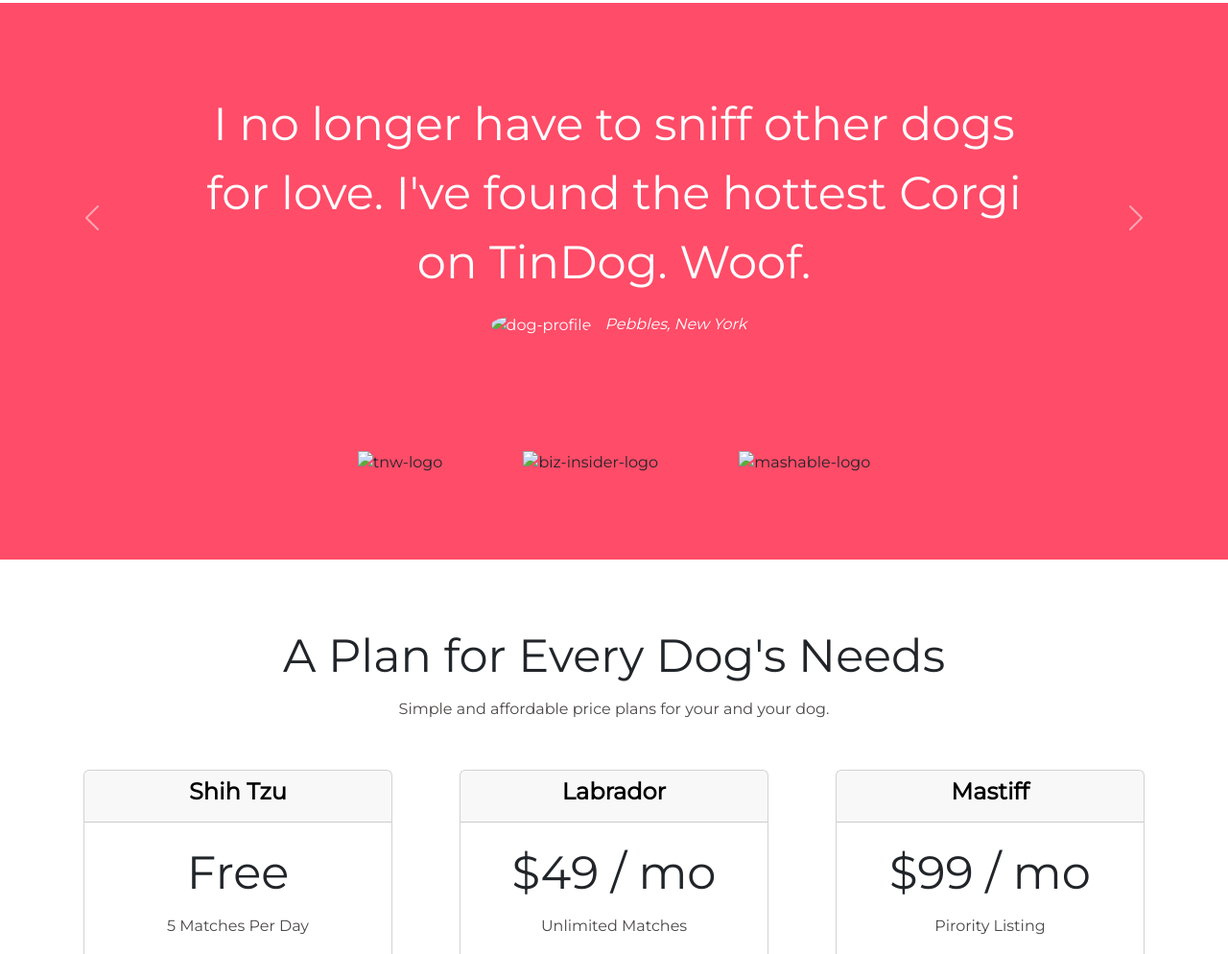
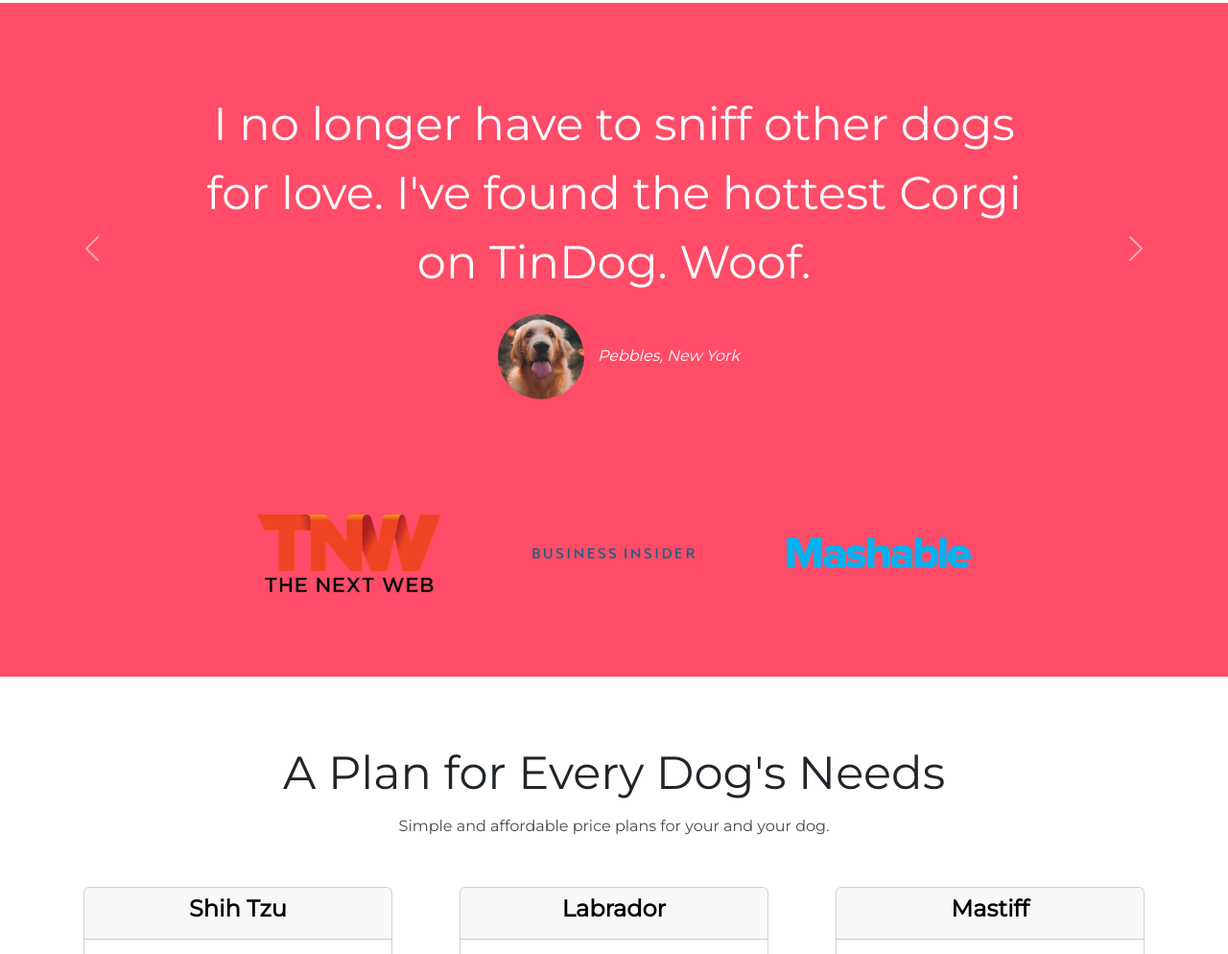
Before and after one commit to Hebikam/TinDogComplete, a plain HTML site: page index.html in a window 1280 px wide. Shown: the part 995-1989 px from the top of the page at 96% size. Drawn offline with nearby package versions, Linux system fonts and the light colour scheme; files that its build step writes are made by us from their sources.

Commit message:
images
images

```diff
--- a/index.html
+++ b/index.html
@@ -73,7 +73,7 @@
 
 
         <div class="col-lg-6">
-          <img class="title-image" src="images/iphone6.png" alt="iphone-mockup">
+          <img class="title-image" src="iphone6.png" alt="iphone-mockup">
         </div>
 
 
@@ -126,14 +126,14 @@
       <div class="carousel-inner">
         <div class="carousel-item active">
           <h2>I no longer have to sniff other dogs for love. I've found the hottest Corgi on TinDog. Woof.</h2>
-          <img class="testimonial-image" src="images/dog-img.jpg" alt="dog-profile">
+          <img class="testimonial-image" src="dog-img.jpg" alt="dog-profile">
           <em>Pebbles, New York</em>
 
         </div>
         <div class="carousel-item">
           <h2 class="testimonial-text">My dog used to be so lonely, but with TinDog's help, they've found the love of
             their life. I think.</h2>
-          <img class="testimonial-image" src="images/lady-img.jpg" alt="lady-profile">
+          <img class="testimonial-image" src="lady-img.jpg" alt="lady-profile">
           <em>Beverly, Illinois</em>
 
 
@@ -153,9 +153,9 @@
   <!-- Press -->
 
   <section id="press">
-    <img class="press-logo" src="images/tnw.png" alt="tnw-logo">
-    <img class="press-logo" src="images/bizinsider.png" alt="biz-insider-logo">
-    <img class="press-logo" src="images/mashable.png" alt="mashable-logo">
+    <img class="press-logo" src="tnw.png" alt="tnw-logo">
+    <img class="press-logo" src="bizinsider.png" alt="biz-insider-logo">
+    <img class="press-logo" src="mashable.png" alt="mashable-logo">
 
   </section>
 
```
